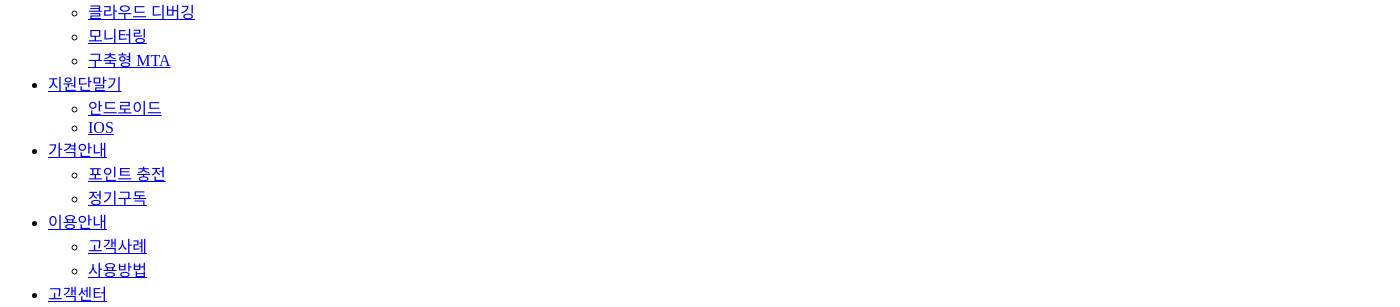
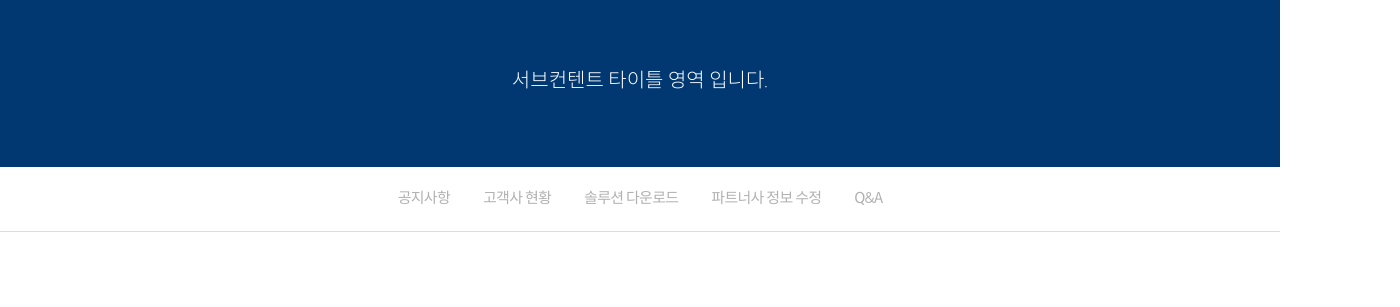
Before and after one commit to dhnanana/mta-sass, a website: page dist/guide.html in a window 1280 px wide. Shown: the part 108-415 px from the top of the page, 1400 px wide, since content can reach past the window. Drawn offline with nearby package versions, Linux system fonts and the light colour scheme; files whose address does not match are found by name.

Commit message:
commit guide.html

```diff
--- a/dist/guide.html
+++ b/dist/guide.html
@@ -4,7 +4,7 @@
 	<meta charset="UTF-8">
 	<meta name="viewport" content="width=device-width, initial-scale=1.0">
 	<title>Sass Test</title>
-	<link rel="stylesheet" href="./css/main.scss">
+	<link rel="stylesheet" href="./css/main.css">
 	<script src="https://ajax.googleapis.com/ajax/libs/jquery/3.5.1/jquery.min.js"></script>
 	<script src="https://kit.fontawesome.com/96ef2855d9.js" crossorigin="anonymous"></script>
 </head>
```
